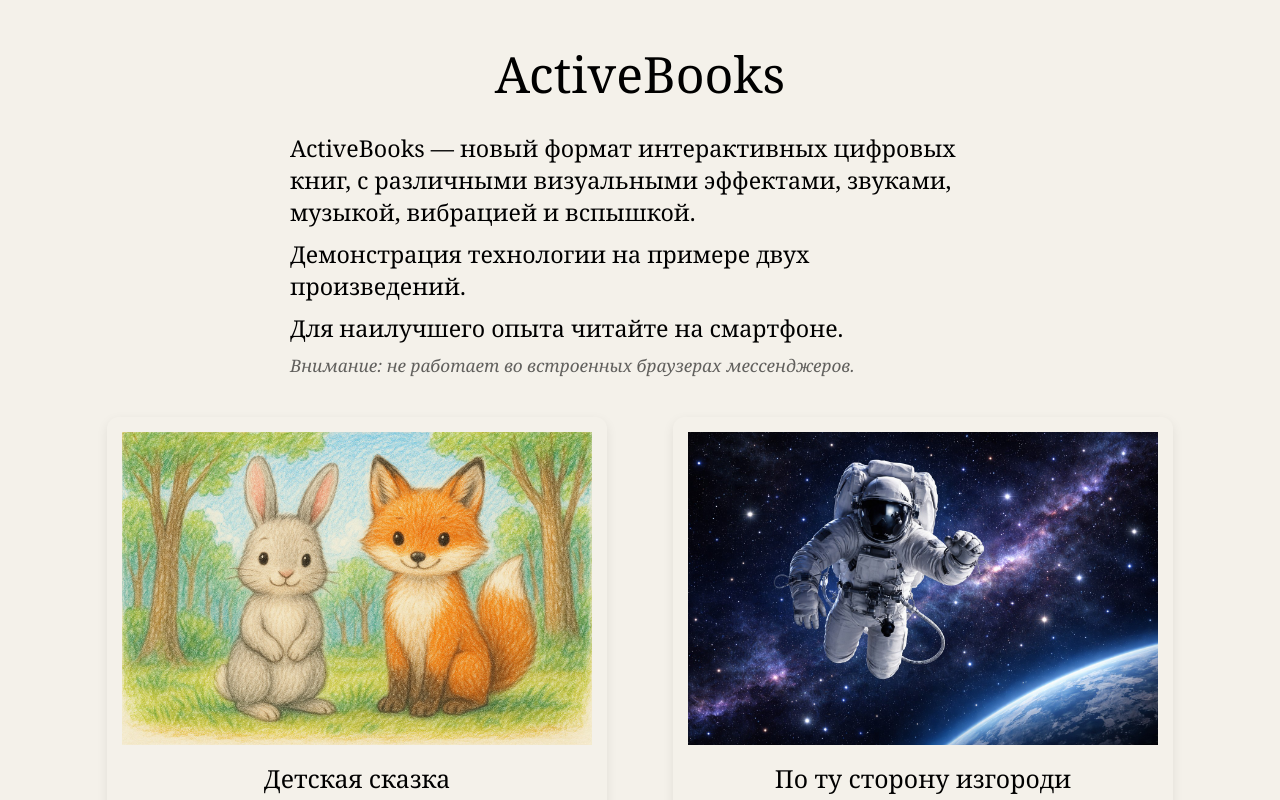
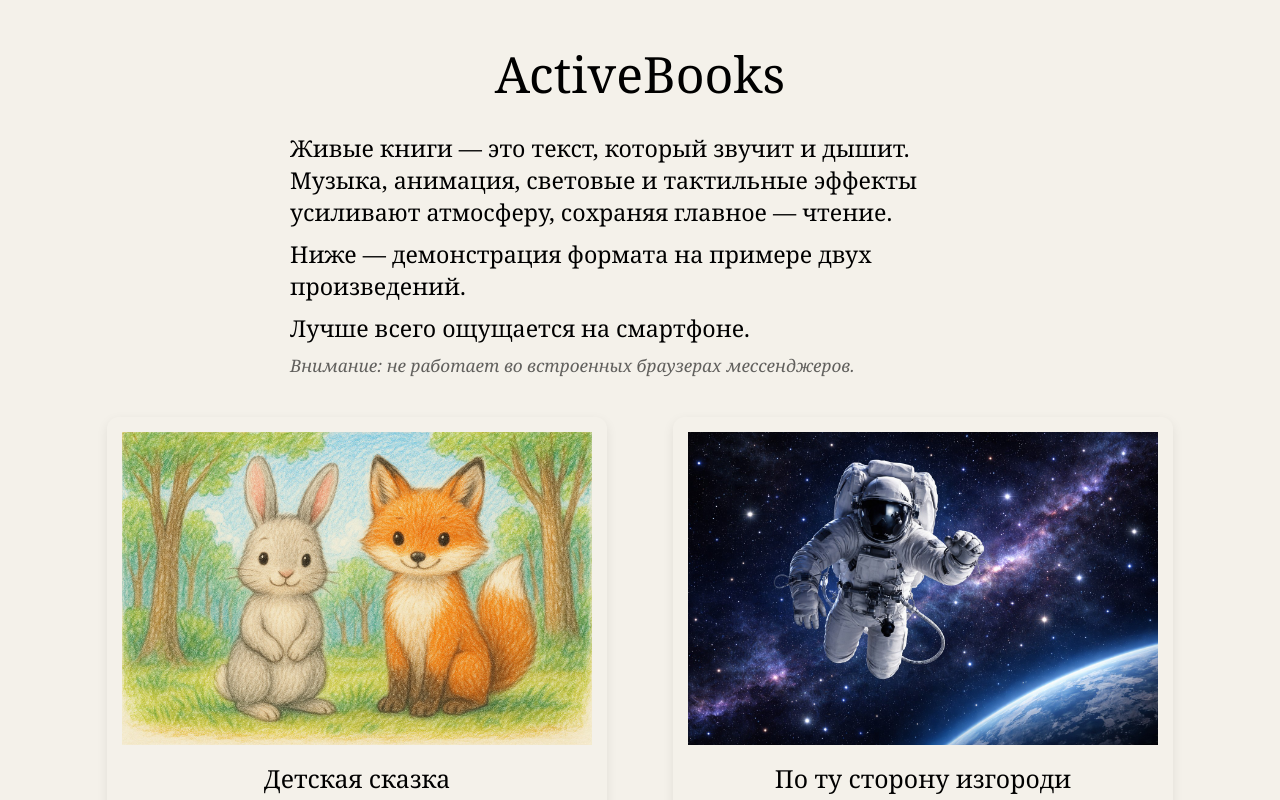
Before and after one commit to KrimsonKing1337/activeBook-main, a React app: page / in a window 1280 px wide. Shown: the top 800 px of the page. Built offline with nearby package versions, Linux system fonts and the light colour scheme.

Commit message:
change text;

```diff
--- a/src/components/App/App.tsx
+++ b/src/components/App/App.tsx
@@ -13,17 +13,16 @@ export const App = () => {
 
       <div className={styles.Desc}>
         <p>
-          ActiveBooks &mdash; новый формат интерактивных цифровых книг,
-          с&nbsp;различными визуальными эффектами,
-          звуками, музыкой, вибрацией и&nbsp;вспышкой.
+          Живые книги &mdash; это текст, который звучит и&nbsp;дышит.
+          Музыка, анимация, световые и&nbsp;тактильные эффекты усиливают атмосферу, сохраняя главное &mdash; чтение.
         </p>
 
         <p>
-          Демонстрация технологии на&nbsp;примере двух произведений.
+          Ниже &mdash; демонстрация формата на&nbsp;примере двух произведений.
         </p>
 
         <p>
-          Для наилучшего опыта читайте на&nbsp;смартфоне.
+          Лучше всего ощущается на&nbsp;смартфоне.
         </p>
 
         <p>
```
